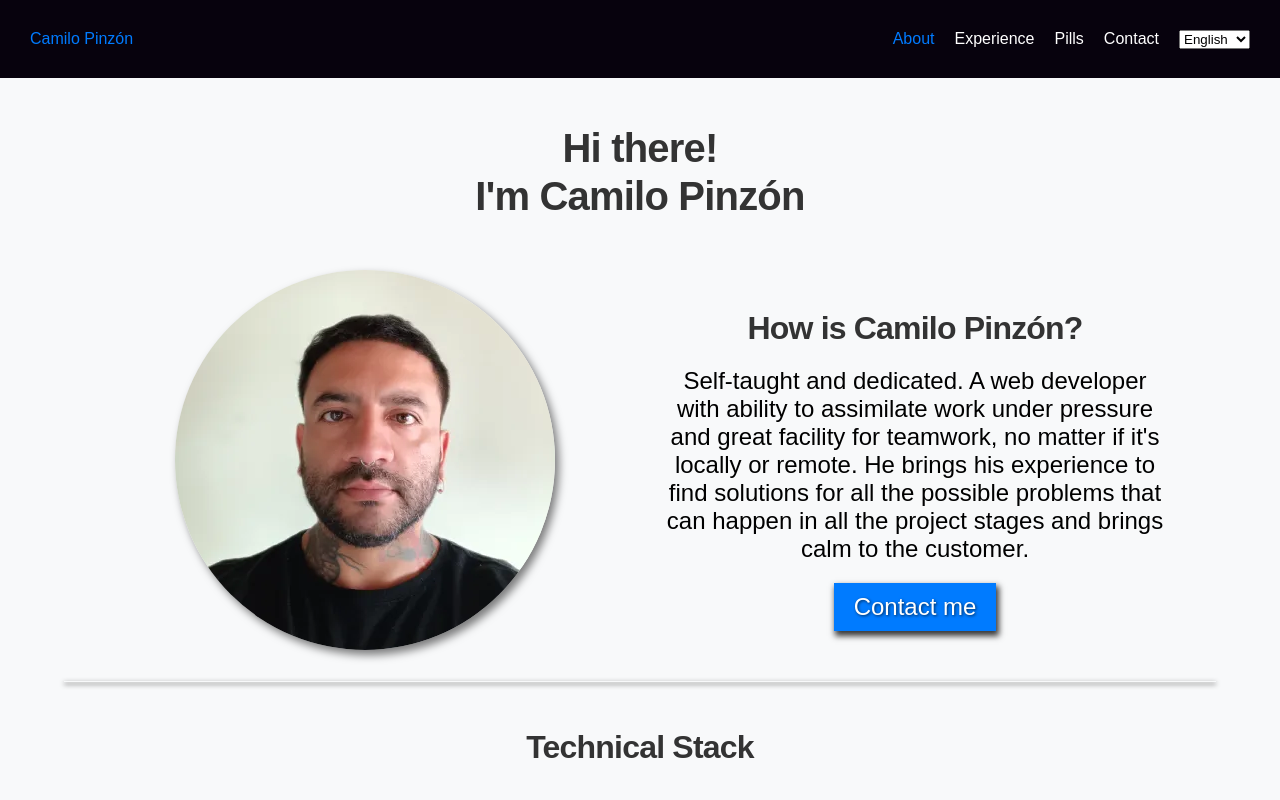
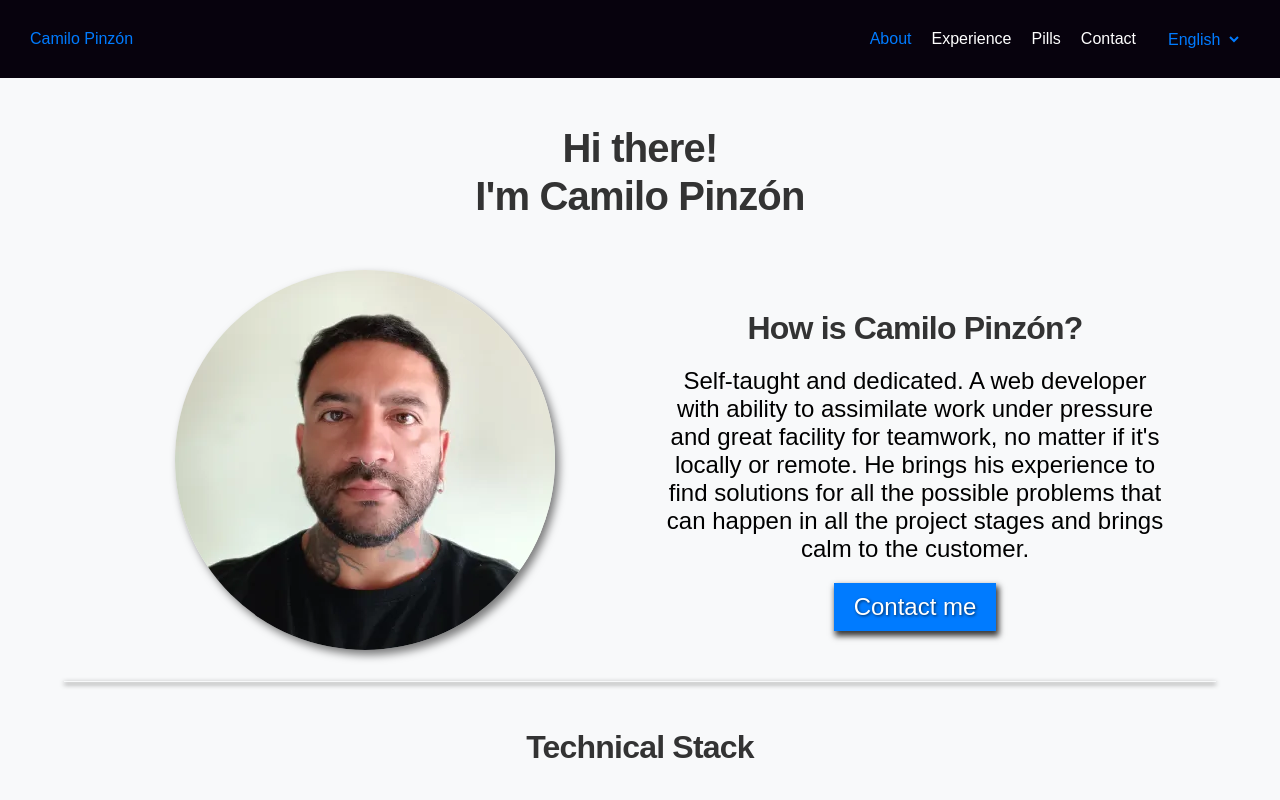
Before and after one commit to CamiloPinzon/camilopinzon.tech, a React (Vite) app: page / in a window 1280 px wide. Shown: the top 800 px of the page. Built offline with nearby package versions, Linux system fonts and the light colour scheme; grey boxes are pictures that could not be loaded.

Commit message:
styles to languageSelector component

```diff
--- a/src/components/langSelector/langSelector.component.tsx
+++ b/src/components/langSelector/langSelector.component.tsx
@@ -16,7 +16,7 @@ const LangSelector = () => {
 	};
 
 	return (
-		<select value={currentLang} onChange={handleChangeLang}>
+		<select className="languageSelect" value={currentLang} onChange={handleChangeLang}>
 			<option value="en">{t("languages.en", { lng: currentLang })}</option>
 			<option value="es">{t("languages.es", { lng: currentLang })}</option>
 		</select>
--- a/src/components/langSelector/langSelector.styles.scss
+++ b/src/components/langSelector/langSelector.styles.scss
@@ -0,0 +1,19 @@
+.languageSelect{
+    background-color: transparent;
+    border: none;
+    color: #007bff;
+    font-size: 1rem;
+    margin: 0 0.5rem;
+
+    &:focus {
+        outline: none;
+    }
+
+    option {
+        color: #FFF;
+        background-color: #000;
+        border: none;
+        cursor: pointer;
+        transition: color 0.3s ease;
+    }
+}
```
